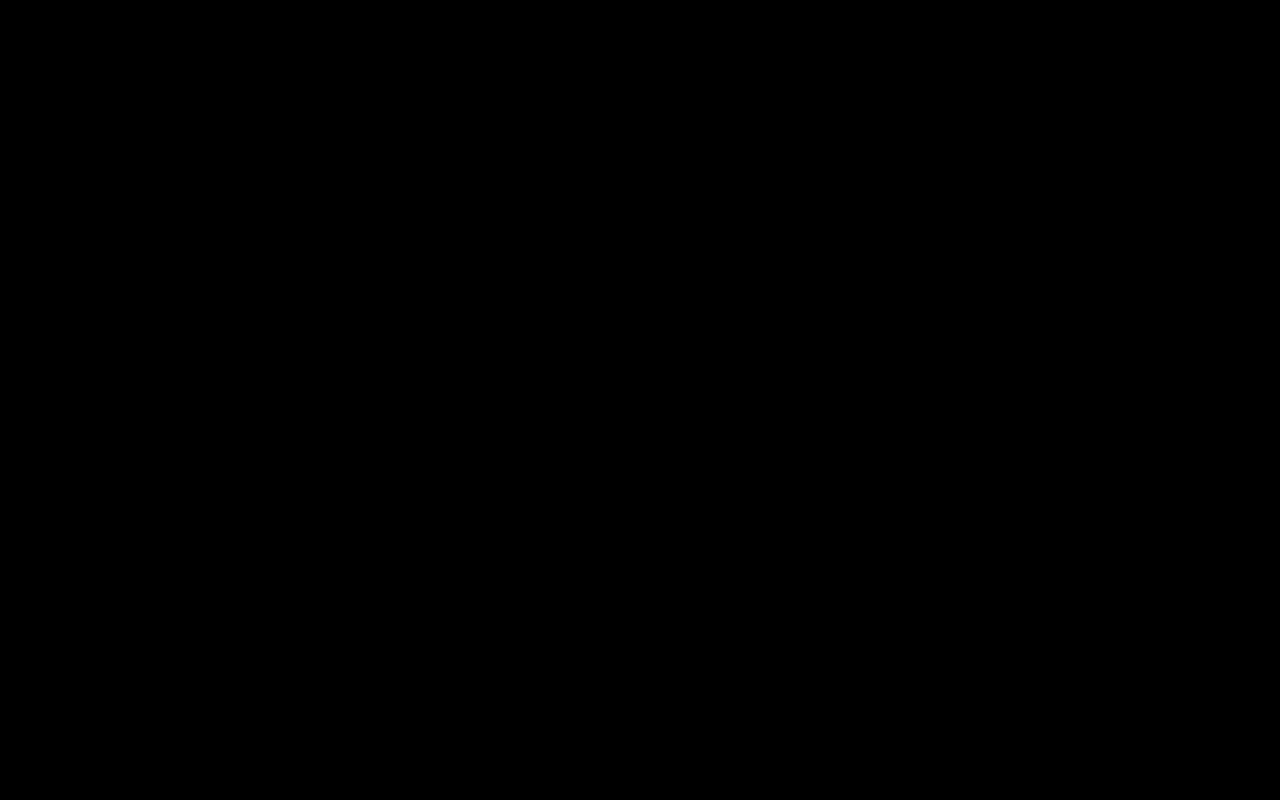
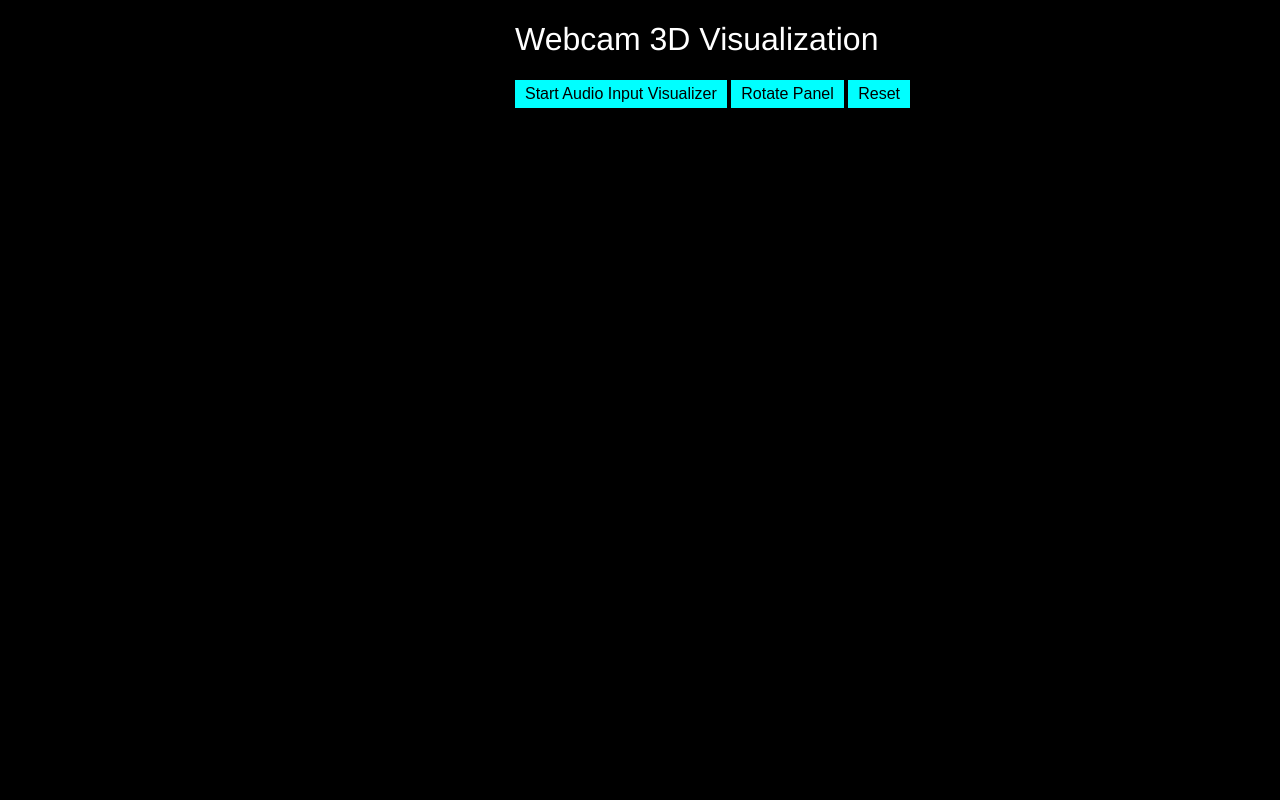
Before and after one commit to christianbueschi/webcam3dviewer, a plain HTML site: page index.html in a window 1280 px wide. Drawn offline with nearby package versions, Linux system fonts and the light colour scheme; animation ran at ten frames a second.

Commit message:
add controls

```diff
--- a/css/app.css
+++ b/css/app.css
@@ -1,5 +1,6 @@
 body {
 	margin: 0;
+	font-family: Helvetica;
 }
 
 #threeJS {
@@ -7,3 +8,23 @@ body {
 	left: 0px;
 	top: 0px;
 }
+
+.header {
+	margin-left: 515px;
+}
+
+
+
+h1 {
+	position: relative;
+	color: white;
+	font-weight: normal;
+}
+
+.btn {
+	position: relative;
+	background-color: #00ffff;
+	padding: 5px 10px;
+	font-size: 16px;
+	border: none;
+}
--- a/index.html
+++ b/index.html
@@ -5,6 +5,8 @@
 	<title>WebCam 3D Viewer</title>
 	<link rel="stylesheet" type="text/css" href="css/app.css">
 	<script type="text/javascript" src="js/three.min.js"></script>
+
+	<script type="text/javascript" src="https://cdnjs.cloudflare.com/ajax/libs/jquery/2.1.3/jquery.min.js"></script>
 
 	<script src="http://threejs.org/examples/js/shaders/ConvolutionShader.js"></script>
 	<script src="http://threejs.org/examples/js/shaders/CopyShader.js"></script>
@@ -19,6 +21,12 @@
 <body>
 
 	<div id="threeJS"></div>
+	<div class="header">
+		<h1>Webcam 3D Visualization</h1>
+		<button class="btn btn-start js-visualizer">Start Audio Input Visualizer</button>
+		<button class="btn btn-rotate js-rotate">Rotate Panel</button>
+		<button class="btn btn-reset js-reset">Reset</button>
+	</div>
 
 	<p id="errorMessage"></p>
 
--- a/js/app.js
+++ b/js/app.js
@@ -179,25 +179,31 @@ function render() {
 	cubes.forEach(function(cube){
 		//cube.rotation.x += 0.002;
 		//cube.rotation.y += 0.002;
-
 	});
 
+	if(isRotate) {
 		// rotate scene
-	var rotSpeed = .002
+		var rotSpeed = .005
 		var x = camera.position.x,
-        y = camera.position.y,
         	z = camera.position.z;
 
-	//camera.position.x = x * Math.cos(rotSpeed) + z * Math.sin(rotSpeed);
-    //camera.position.z = z * Math.cos(rotSpeed) - x * Math.sin(rotSpeed);
-    //camera.lookAt(scene.position);
+		camera.position.x = x * Math.cos(rotSpeed) + z * Math.sin(rotSpeed);
+    	camera.position.z = z * Math.cos(rotSpeed) - x * Math.sin(rotSpeed);
+    	camera.lookAt(scene.position);
+	}
 
     // adjust audio visualization
+    //var scaling = false;
+    if(isVisualizer && !scaling) {
+    	//scaling = true;
+    	console.log('start');
     	var k = 0;
 		for(var i = 0; i < cubes.length; i++) {
         	var scale = frequencies[k] / 30;
         	cubes[i].scale.z = (scale < 1 ? 1 : scale);
         	k += (k < frequencies.length ? 1 : 0);
+		}
+		//scaling = false;
     }
 
 	renderer.render( scene, camera );
@@ -216,9 +222,44 @@ function change_uvs( geometry, unitx, unity, offsetx, offsety ) {
 			var uv = uvs[ j ];
 			uv.x = ( uv.x + offsetx ) * unitx;
 			uv.y = ( uv.y + offsety ) * unity;
-
+		}
+	}
 }
 
+var isVisualizer = false;
+var isRotate = false;
+
+$(document).ready(function() {
+
+	$('.js-visualizer').on('click', function() {
+		if(isVisualizer) {
+			isVisualizer = false;
+			$(this).text('Start Visualizer');
+		} else {
+			isVisualizer = true;
+			$(this).text('Stop Visualizer');
 		}
+	})
 
+	$('.js-rotate').on('click', function() {
+		if(isRotate) {
+			isRotate = false;
+			$(this).text('Start Rotation');
+		} else {
+			isRotate = true;
+			$(this).text('Stop Rotation');
 		}
+	})
+
+	$('.js-reset').on('click', function() {
+		// Reset Visualizer
+		for(var i = 0; i < cubes.length; i++) {
+        	cubes[i].scale.z = 1;
+		}
+		// Reset Rotation
+		camera.position.x = 0;
+    	camera.position.z = 500;
+    	camera.lookAt(scene.position);
+	})
+
+})
```
Lines whose indentation alone changed are shown as unchanged.
